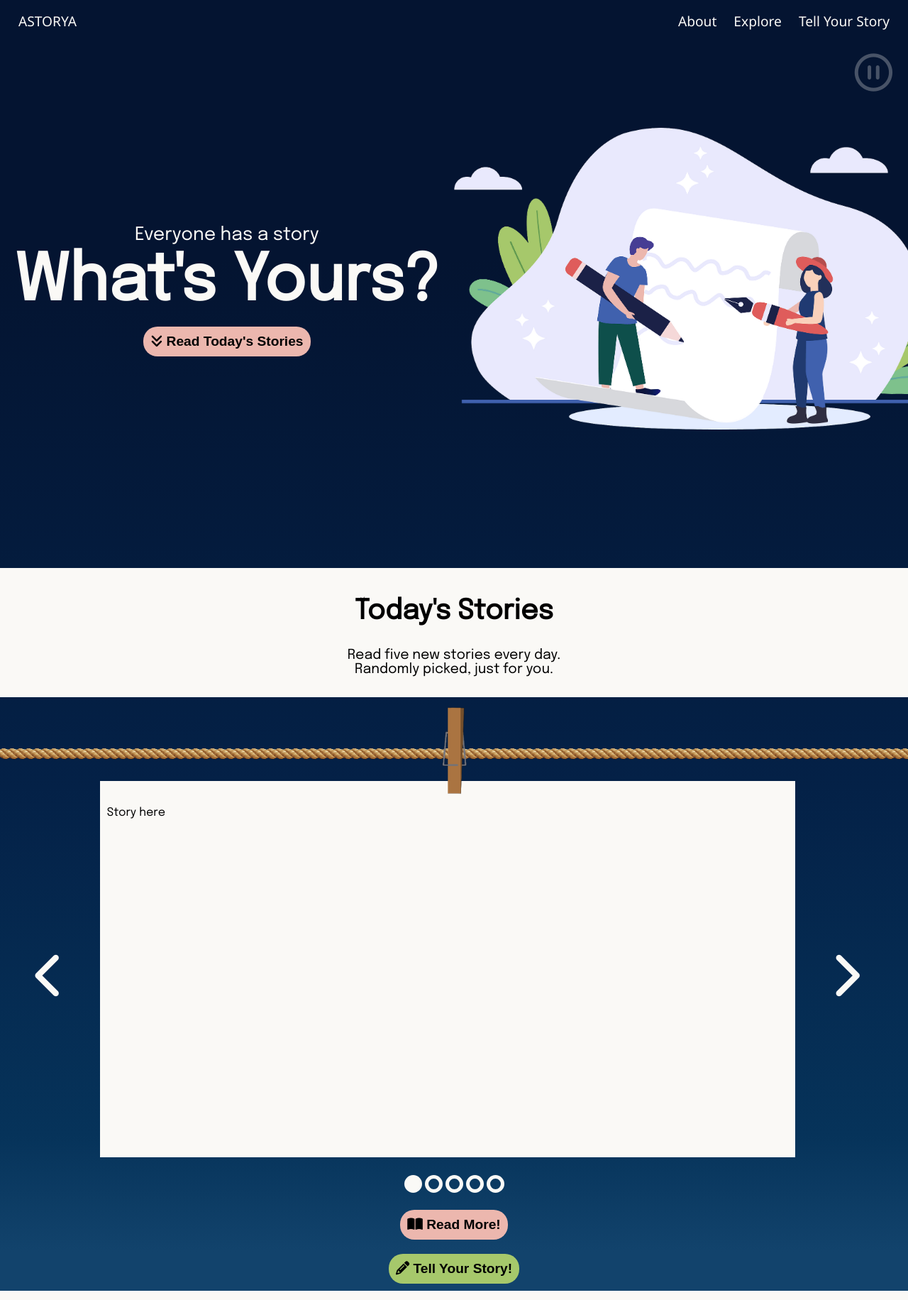
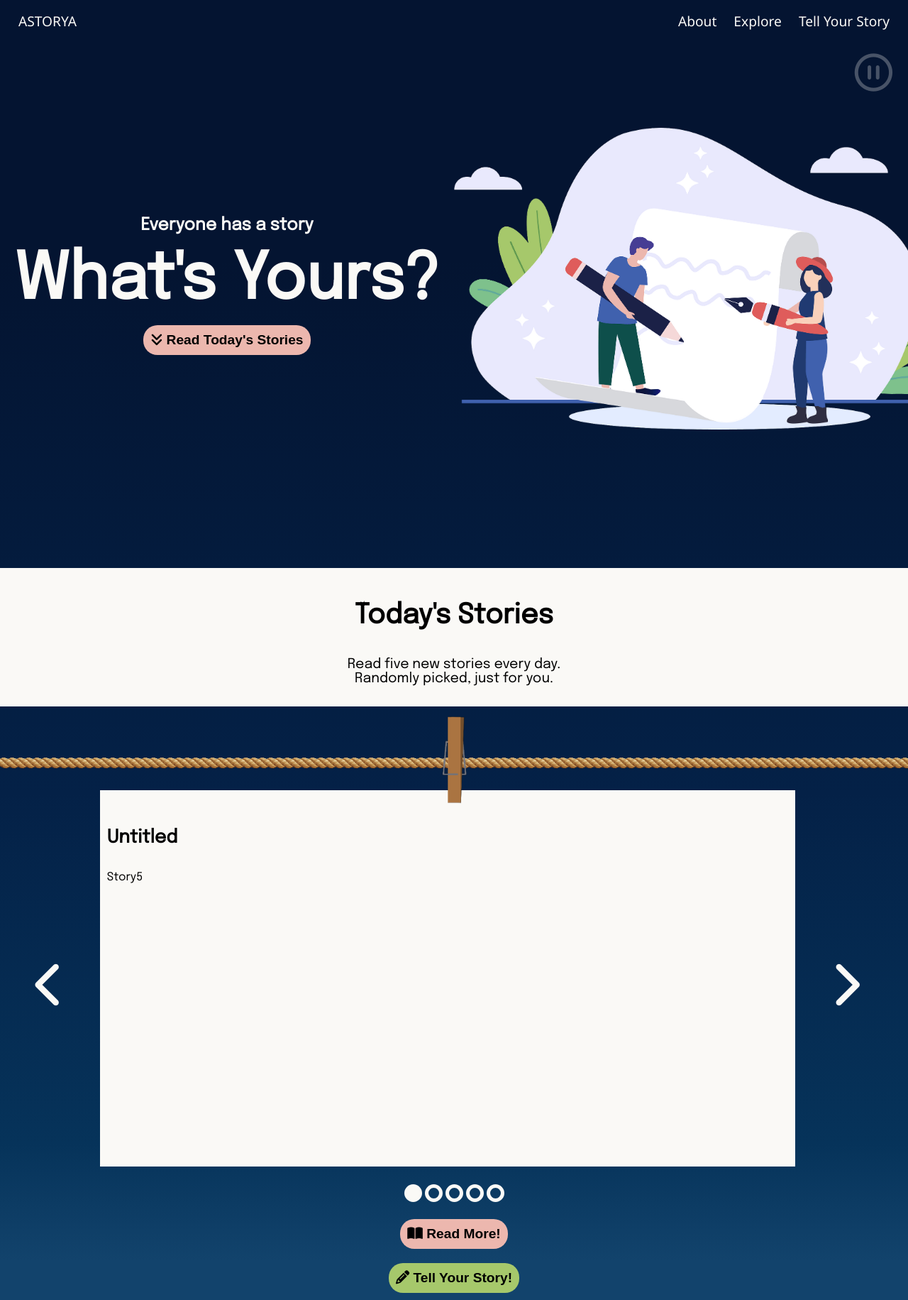
Before and after one commit to jennzheng12315/Astorya, a Flask app: page / in a window 1280 px wide. Shown: the whole page at 71% size. Run offline with Flask 2, Linux system fonts and the light colour scheme; some libraries are stand-ins or nearby versions.

Commit message:
working index story carosel

```diff
--- a/main.py
+++ b/main.py
@@ -4,13 +4,14 @@ from store import StoryManager
 app = Flask(__name__)
 
 manager = StoryManager()
-init_stories = manager.init_data()
+stories = manager.init_data()
+random_stories = manager.random_stories(stories)
 
 @app.route("/")
 @app.route("/index")
 @app.route("/index.html")
 def root():
-    return render_template('index.html', page_title='Home')
+    return render_template('index.html', page_title='Home', stories=random_stories)
 
 @app.route("/about")
 @app.route("/about.html")
--- a/static/script.js
+++ b/static/script.js
@@ -1,32 +1,20 @@
-let currentPage = 'index';
 let featuredStory = 0;
-
+let quill;
 const offwhite = '#FAF9f6';
 const NavBar = ['index', 'about', 'explore', 'tell-your-story']
 const ideas = ['What made you smile/cry/angry recently?', 'What is currently on your mind?', 'What is a important moment in your life?', "What is a memory that you visit frequently?", "What should people know about you?", "What challenges have you faced in your life?", "What lessons have you learned from your experiences?"]
 
+function onIndexLoad() {
+    showRandomStory(featuredStory);
+}
 
-window.onload = function () {
-    let quill = new Quill('#editor', {
+function loadEditor() {
+    quill = new Quill('#editor', {
         theme: 'snow'
     });
 }
 
-function onNavBarClick(selected) {
-    // for (let i = 0; i < NavBar.length; i++) {
-    //     if (NavBar[i] == selected) {
-    //         document.getElementById(NavBar[i]).style.textDecoration = 'underline';
-    //     }
-    //     else {
-    //         document.getElementById(NavBar[i]).style.textDecoration = 'none';
-    //     }
-    // }
-    currentPage = selected;
-}
-
-function onArrowClick(direction) {
-    console.log(currentPage)
-    if (currentPage == 'index') {
+function onArrowClickIndex(direction) {
     if (direction == 'left') {
         if (featuredStory == 0) {
             document.getElementById('dot' + featuredStory).style.backgroundColor = 'transparent';
@@ -39,7 +27,7 @@ function onArrowClick(direction) {
         }
     }
 
-        if (direction == 'right') {
+    else {
         if (featuredStory == 4) {
             document.getElementById('dot' + featuredStory).style.backgroundColor = 'transparent';
             featuredStory = 0;
@@ -50,11 +38,26 @@ function onArrowClick(direction) {
             document.getElementById('dot' + featuredStory).style.backgroundColor = offwhite;
         }
     }
+
+    showRandomStory(featuredStory);
+}
+
+function ideasClick() {
+    let index = Math.floor(Math.random() * ideas.length);
+
+    document.getElementById('ideas').innerHTML = ideas[index] + ' <button onclick="ideasClick()"><i class="fa-solid fa-shuffle"></i></button>'
+}
+
+function showRandomStory(index) {
+    for (let i = 0; i < 5; i++) {
+        if (index == i) {
+            document.getElementById('random-story' + i).style.display = 'block';
+        } else {
+            document.getElementById('random-story' + i).style.display = 'none';
+        }
     }
 }
 
-function ideasClick() {
-    index = Math.floor(Math.random() * ideas.length);
-
-    document.getElementById('ideas').innerHTML = ideas[index] + ' <button onclick="ideasClick()"><i class="fa-solid fa-shuffle"></i></button>'
+function getHTML() {
+    console.log(quill.root.innerHTML);
 }
--- a/static/style.css
+++ b/static/style.css
@@ -19,6 +19,14 @@ body {
 button {
     border: none;
     cursor: pointer;
+}
+
+img {
+    user-select: none;
+    -moz-user-select: none;
+    -webkit-user-drag: none;
+    -webkit-user-select: none;
+    -ms-user-select: none;
 }
 
 .clear {
@@ -134,7 +142,7 @@ section {
     padding: 10px;
 }
 
-.todays-stories-info h2 {
+.todays-stories-info h3 {
     font-size: 3.5rem;
     font-size: 3vmax;
 }
@@ -206,6 +214,11 @@ section {
     min-height: 500px;
 }
 
+.story-title {
+    font-size: 2.5rem;
+    font-size: 2vmax;
+}
+
 .column {
     float: left;
 }
@@ -260,7 +273,7 @@ section {
     text-align: center;
 }
 
-.tell-story-top h4 {
+.tell-story-top h2 {
     font-size: 2.5rem;
     font-size: 2vmax;
     font-weight: 100;
@@ -283,7 +296,7 @@ section {
     text-align: center;
 }
 
-/* TEXT EDITOR */
+/* ---------- TEXT EDITOR ---------- */
 #editor {
     height: 375px;
     /* color: black; */
--- a/templates/_base.html
+++ b/templates/_base.html
@@ -12,30 +12,30 @@
     <script src="https://kit.fontawesome.com/9f332361bd.js" crossorigin="anonymous"></script>
 
     <!-- Main Quill library -->
-    <!-- <script src="//cdn.quilljs.com/1.3.6/quill.js"></script>
-    <script src="//cdn.quilljs.com/1.3.6/quill.min.js"></script> -->
+    <script src="https://cdn.quilljs.com/1.3.6/quill.js"></script>
+    <!-- <script src="https://cdn.quilljs.com/1.3.6/quill.min.js"></script> -->
 
     <!-- Theme included stylesheets -->
-    <!-- <link href="//cdn.quilljs.com/1.3.6/quill.snow.css" rel="stylesheet">
-    <link href="//cdn.quilljs.com/1.3.6/quill.bubble.css" rel="stylesheet"> -->
+    <link href="https://cdn.quilljs.com/1.3.6/quill.snow.css" rel="stylesheet">
+    <!-- <link href="https://cdn.quilljs.com/1.3.6/quill.bubble.css" rel="stylesheet"> -->
 
     <!-- Core build with no theme, formatting, non-essential modules -->
-    <!-- <link href="//cdn.quilljs.com/1.3.6/quill.core.css" rel="stylesheet">
-    <script src="//cdn.quilljs.com/1.3.6/quill.core.js"></script> -->
+    <!-- <link href="https://cdn.quilljs.com/1.3.6/quill.core.css" rel="stylesheet"> -->
+    <!-- <script src="https://cdn.quilljs.com/1.3.6/quill.core.js"></script> -->
 
 </header>
 
-<body>
+<body {% block body_attrs %}{% endblock %}>
     <div class="top">
         <div class="nav">
             <div class="left">
-                <a class="index" id="index" onclick="onNavBarClick('index')" href="/index">ASTORYA</a>
+                <a class="index" id="index" href="/index">ASTORYA</a>
             </div>
             <div class="right">
-                <a class="about" id="about" onclick="onNavBarClick('about')" href="/about">About</a>
-                <a class="explore" id="explore" onclick="onNavBarClick('explore')" href="/explore">Explore</a>
-                <a class="tell-your-story" id="tell-your-story" onclick="onNavBarClick('tell-your-story')"
-                    href="/tell-your-story">Tell Your Story</a>
+                <a class="about" id="about" href="/about">About</a>
+                <a class="explore" id="explore" href="/explore">Explore</a>
+                <a class="tell-your-story" id="tell-your-story" href="/tell-your-story">Tell Your
+                    Story</a>
             </div>
         </div>
         <div class="pause">
--- a/templates/explore.html
+++ b/templates/explore.html
@@ -13,7 +13,7 @@
     <h2>Filter here</h2>
 </section>
 
-{% with text='test' %}
+{% with page='explore' %}
 {% include 'story.html' %}
 {% endwith %}
 
--- a/templates/index.html
+++ b/templates/index.html
@@ -1,9 +1,12 @@
 {% extends '_base.html' %}
+
+{% block body_attrs %} onload="onIndexLoad();" {% endblock %}
+
 {% block title %}
 
 <section class="home-top">
     <div class="home-text">
-        <h4>Everyone has a story</h4>
+        <h2>Everyone has a story</h2>
         <h1>What's Yours?</h1>
         <button class="peach-button read-todays-stories"
             onClick="document.getElementById('todays-stories-info').scrollIntoView();">
@@ -22,13 +25,13 @@
 {% block content %}
 
 <section class="todays-stories-info" id="todays-stories-info">
-    <h2>Today's Stories</h2>
+    <h3>Today's Stories</h3>
     <p>Read five new stories every day. <br /> Randomly picked, just for you.</p>
 </section>
 
-{% with text='test' %}
-
+{% with page='index', stories=stories %}
 {% include 'story.html' %}
+{% endwith %}
 
 <div class="clear dots">
     <span class="dot" id="dot0"></span>
@@ -50,7 +53,4 @@
     </button>
 </div>
 
-
-{% endwith %}
-
 {% endblock %}
--- a/templates/story.html
+++ b/templates/story.html
@@ -8,16 +8,21 @@
 
         <div class="story-area">
             <div class="column arrow left-arrow">
-                {% if mode != 'edit' %}
-                <button onclick="onArrowClick('left')"><i class="fa-solid fa-chevron-left fa-5x"></i></button>
+                {% if page == 'index' %}
+                <button onclick="onArrowClickIndex('left')"><i class="fa-solid fa-chevron-left fa-5x"></i></button>
+                {% elif page == 'explore' %}
+                <button onclick="onArrowClickExplore('left')"><i class="fa-solid fa-chevron-left fa-5x"></i></button>
                 {% endif %}
             </div>
             <div class="column story-page">
-                {% if mode == 'edit' %}
+                {% if page == 'write' %}
                 <form>
                     <label>Title: </label>
                     <input type="text" class="title-input">
-                    {% include 'text-editor.html' %}
+                    <!-- Quill.js editor -->
+                    <div id="editor">
+                        <p><br></p>
+                    </div>
                     <p>Note: Please do not include any personal information within your submission.</p>
                     <br>
                     <label>Add Tags: </label>
@@ -31,20 +36,27 @@
                     <label>I agree to allow Astorya to store, modify, and post my submission for
                         its website.</label>
                     <div class="submit-story-container">
-                        <button class="green-button submit-story-button"
-                            onclick="console.log(quill.root.innerHTML)">Submit Story</button>
+                        <button class="green-button submit-story-button" onclick="getHTML()">Submit Story</button>
                     </div>
                 </form>
 
                 {% else %}
-
-                <p>Story here</p>
+                <section class="stories">
+                    {% for i in range(stories|length) %}
+                    <div id="random-story{{i}}">
+                        <h4 class="story-title">{{stories[i].title}}</h4>
+                        {{stories[i].content | safe}}
+                    </div>
+                    {% endfor %}
+                </section>
 
                 {% endif %}
             </div>
             <div class="column arrow right-arrow">
-                {% if mode != 'edit' %}
-                <button onclick="onArrowClick('right')"><i class="fa-solid fa-chevron-right fa-5x"></i></button>
+                {% if page == 'index' %}
+                <button onclick="onArrowClickIndex('right')"><i class="fa-solid fa-chevron-right fa-5x"></i></button>
+                {% elif page == 'explore' %}
+                <button onclick="onArrowClickExplore('right')"><i class="fa-solid fa-chevron-right fa-5x"></i></button>
                 {% endif %}
             </div>
         </div>
```
Also changed, not shown: objects.py (added, +7 -0 lines), store.py (+13 -8 lines), templates/tell-your-story.html (+5 -2 lines), templates/text-editor.html (+0 -7 lines). Lines whose indentation alone changed are shown as unchanged.
